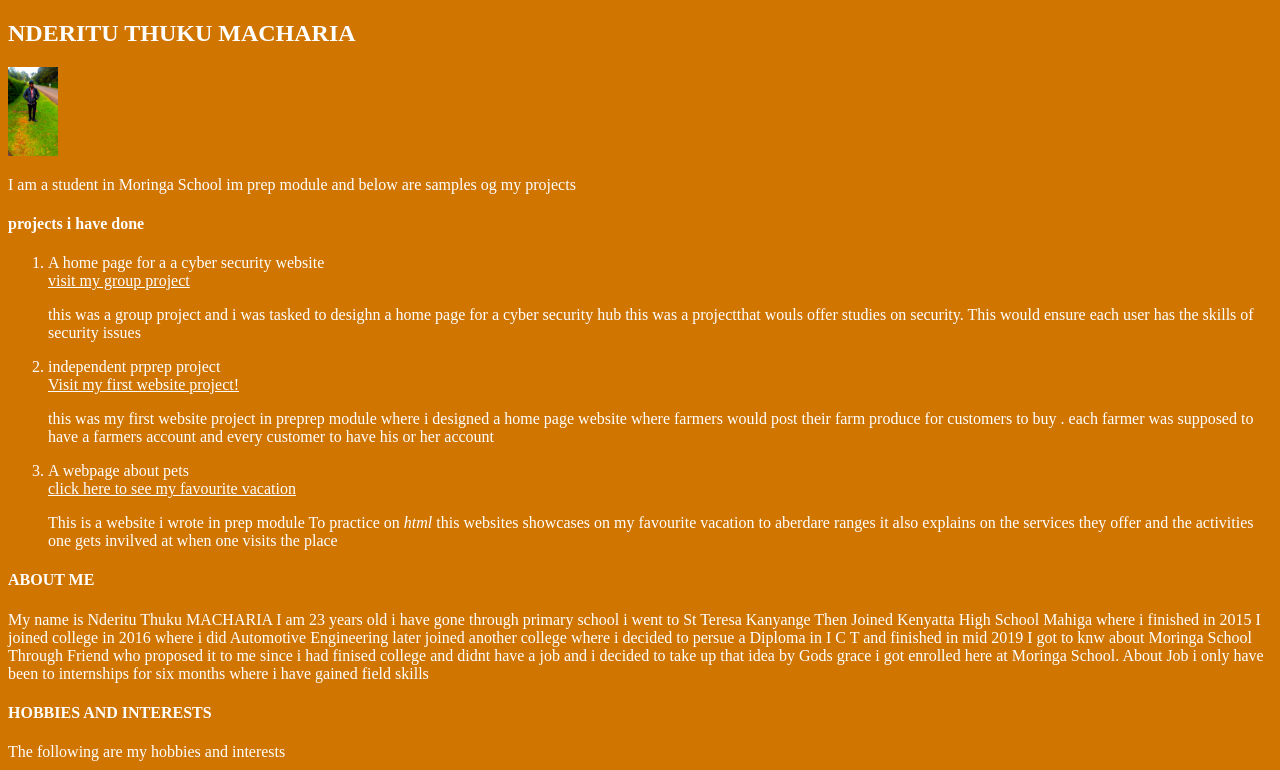
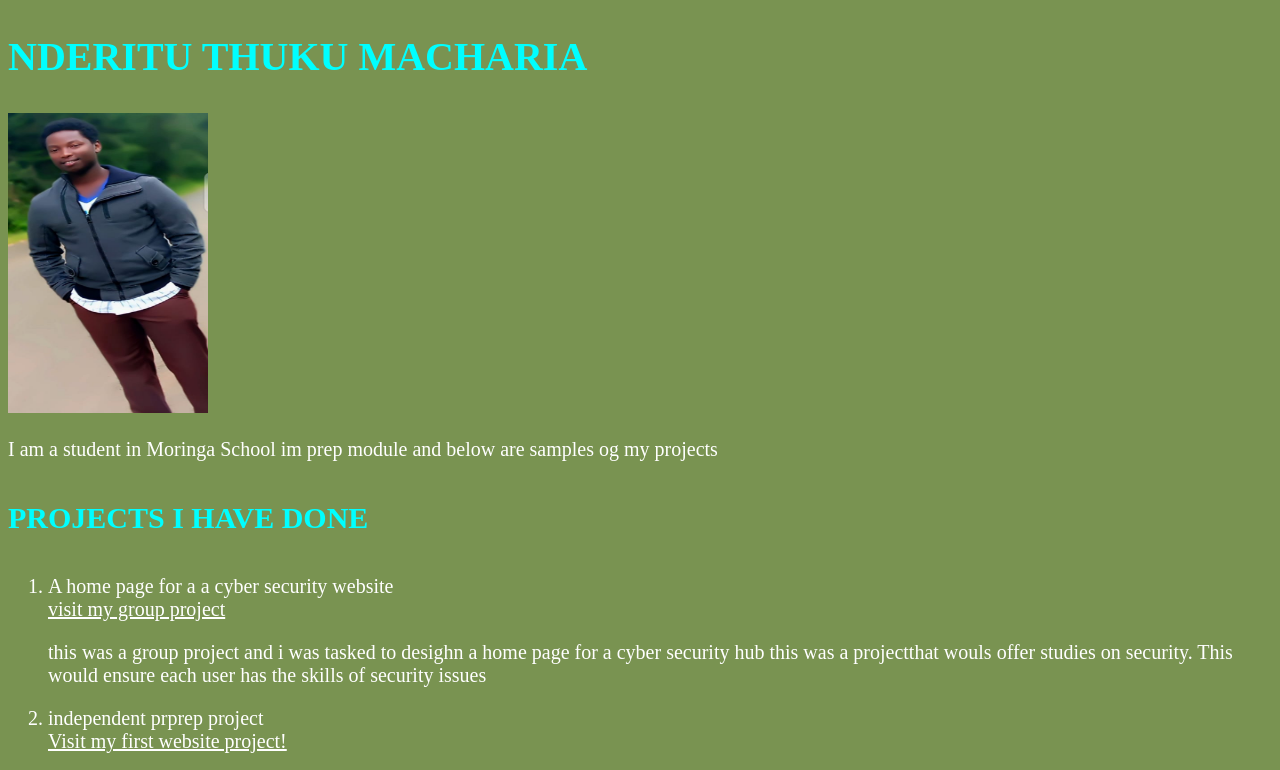
Before and after one commit to Thuku456/portfolio, a plain HTML site: page index.html in a window 1280 px wide. Shown: the top 770 px of the page. Drawn offline with Linux system fonts and the light colour scheme.

Commit message:
added image

```diff
--- a/index.html
+++ b/index.html
@@ -8,11 +8,11 @@
 </head>
 <body>
     <h2>NDERITU THUKU MACHARIA</h2>
-    <img class="img" src="images/PicsArt_06-05-04.53.59.jpg" alt="">
+    <img class="img" src="images/WhatsApp Image 2020-12-04 at 1.07.48 PM.jpeg" alt="me">
     <p>
         I am a student in Moringa School im prep module and below are samples og my
         projects
-        <h4>projects i have done</h4>
+        <h4>PROJECTS I HAVE DONE</h4>
         <ol>
             <li>A home page for a a cyber security website <br>
                 <a href="https://collinsochieng-1.github.io/Cyber-security-hub/">visit my group project </a>
--- a/styles.css
+++ b/styles.css
@@ -1,10 +1,23 @@
 *{
     color: white;
-    background-color:#cf7500 ;
+    background-color:#799351 ;
+    font-style: normal;
+    font-size: 20px;
 }
 .img{
     size: 0px;
     padding: 0px;
-    width: 50px;
+    width: 100px;
+    width: 200px;
+    height: 300px;
 
 }
+h4{
+    color:cyan;
+    font-size: 30px;
+}
+h2{
+    color: cyan;
+    font-weight: 200px;
+    font-size: 40px;
+}
```
Also changed, not shown: images/WhatsApp Image 2020-12-04 at 1.07.48 PM.jpeg (added).
